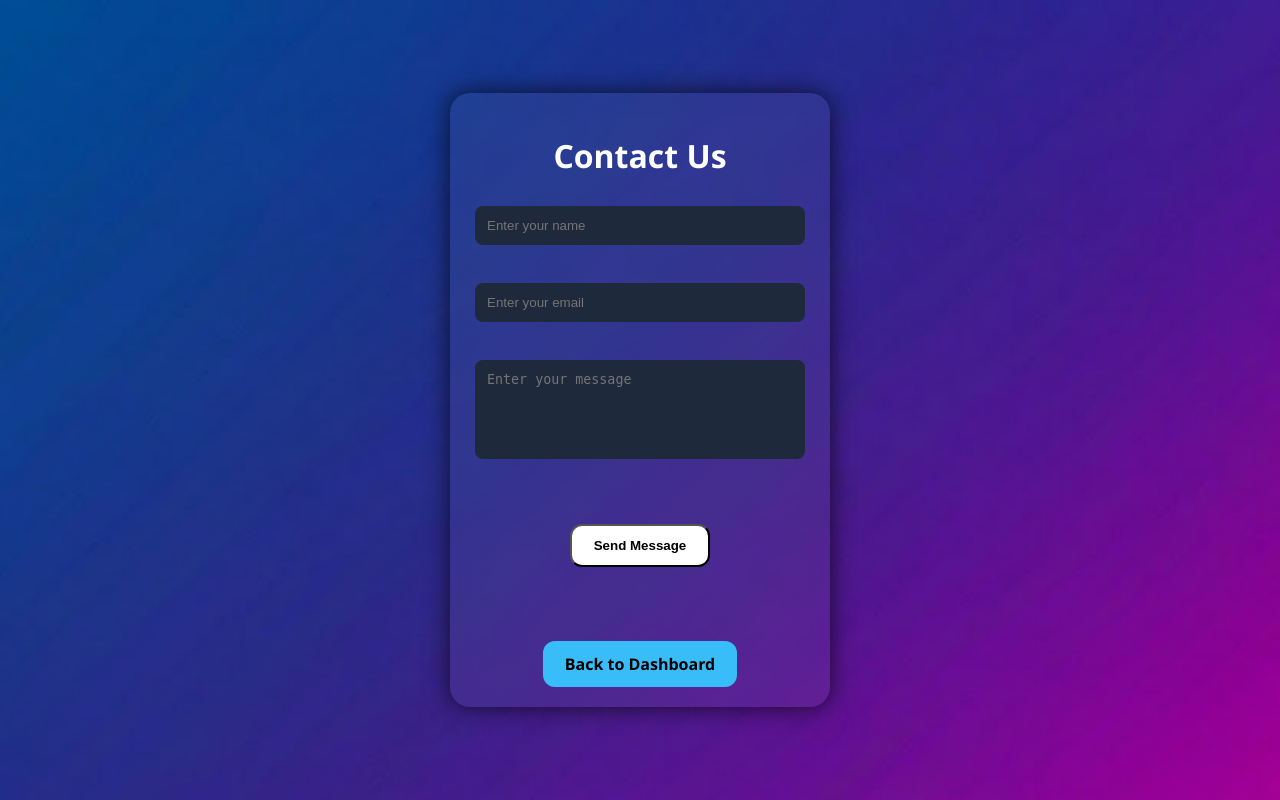
After one commit to Vidhun724/final-tear-project, a Flask app: page /contact in a window 1280 px wide. The commit adds this page. Run offline with Flask 3, Linux system fonts and the light colour scheme.

Commit message:
04-03-26 eve

```diff
--- a/AI_Security_Log_Intelligence_Platform/backend/app.py
+++ b/AI_Security_Log_Intelligence_Platform/backend/app.py
@@ -2,9 +2,17 @@ import os
 import mysql.connector
 from flask import Flask, render_template, request, redirect, url_for , session
 from werkzeug.security import generate_password_hash, check_password_hash
+from windows_analyzer import analyze_windows_log
+from Linux_analyzer import analyze_system_log
 
 
 app = Flask(__name__)
+
+UPLOAD_FOLDER = os.path.join(os.path.dirname(__file__), 'uploads')
+app.config['UPLOAD_FOLDER'] = UPLOAD_FOLDER
+
+
+
 app.secret_key = "mysecretkey123"
 
 
@@ -99,6 +107,104 @@ def about():
     return render_template("about.html")
 
 
+@app.route('/contact', methods=['GET', 'POST'])
+def contact():
+
+    if request.method == 'POST':
+        name = request.form['name']
+        email = request.form['email']
+        message = request.form['message']
+
+        print("New Contact Message:")
+        print("Name:", name)
+        print("Email:", email)
+        print("Message:", message)
+
+        return "<center><h2 style='color:green;'>Message Sent Successfully!</h2><a href='/Dashboard'>Back to Dashboard</a></center>"
+
+    return render_template('contact.html')
+
+
+
+
+@app.route('/upload_test', methods=['POST'])
+def upload_test():
+
+    if 'logfile' not in request.files:
+        return "No file uploaded"
+
+    file = request.files['logfile']
+
+    if file.filename == '':
+        return "No selected file"
+
+    filename = file.filename
+    filepath = os.path.join(app.config['UPLOAD_FOLDER'], filename)
+
+    file.save(filepath)
+
+    return "File saved successfully!"
+
+
+
+@app.route('/windows_logs')
+def windows_logs():
+    if 'user' not in session:
+        return redirect(url_for('login_page'))
+
+    return render_template("windows_logs.html")
+
+
+
+
+@app.route('/upload_windows', methods=['POST'])
+def upload_windows():
+
+    if 'logfile' not in request.files:
+        return "No file uploaded"
+
+    file = request.files['logfile']
+
+    if file.filename == '':
+        return "No selected file"
+
+    filename = file.filename
+    filepath = os.path.join(app.config['UPLOAD_FOLDER'], filename)
+
+    file.save(filepath)
+
+    results = analyze_windows_log(filepath)
+
+    return render_template("result.html", results=results)
+
+
+
+@app.route('/upload_Linux', methods=['POST'])
+def upload_Linux():
+
+    if 'logfile' not in request.files:
+        return "No file uploaded"
+
+    file = request.files['logfile']
+
+    if file.filename == '':
+        return "No selected file"
+
+    filename = file.filename
+    filepath = os.path.join(app.config['UPLOAD_FOLDER'], filename)
+
+    file.save(filepath)
+
+    results = analyze_system_log(filepath)
+
+    return render_template("result.html", results=results)
+
+
+
+@app.route('/Linux_logs')
+def Linux_logs():
+    return render_template("Linux_logs.html")
+
 
 
 if __name__ == '__main__':
--- /dev/null
+++ b/AI_Security_Log_Intelligence_Platform/backend/templates/contact.html
@@ -0,0 +1,134 @@
+<!DOCTYPE html>
+<html>
+<head>
+    <title>Contact Us</title>
+
+<style>
+body{
+    margin:0;
+        height:100vh;
+        font-family:Segoe UI;
+        background: url("{{ url_for('static', filename='images/about_bar.jpg') }}");
+        background-size: cover;
+        background-position: center;
+        background-repeat: no-repeat;
+        display:flex;
+        justify-content:center;
+        align-items:center;
+        color:white;
+}
+
+.card{
+    background: rgba(255,255,255,0.05);
+    padding: 20px;
+    width: 340px;
+    border-radius: 20px;
+    backdrop-filter: blur(10px);
+    box-shadow: 0 0 25px rgba(0,0,0,0.7);
+    text-align: center;
+
+    animation:fadeIn 1s ease;
+}
+
+.back_button{
+    display:inline-block;
+    margin-top:30px;
+    padding:12px 22px;
+    border-radius:12px;
+    text-decoration:none;
+    background:white;
+    color:black;
+    font-weight:bold;
+    cursor:pointer;
+    transition:0.3s;
+}
+
+.back_button:hover{
+        background:#1d4ed8;
+        transform:scale(1.05);
+        box-shadow:0 0 12px #0D0221;
+    }
+
+
+.d_back_button{
+    display:inline-block;
+    margin-top:30px;
+    padding:12px 22px;
+    border-radius:12px;
+    text-decoration:none;
+    background:#38bdf8;
+    color:black;
+    font-weight:bold;
+    transition:0.3s;
+}
+
+.d_back_button:hover{
+        background:#0ea5e9;
+        transform:scale(1.05);
+}
+input{
+        width:90%;
+        padding:12px;
+        margin:8px 0;
+        border:none;
+        border-radius:8px;
+        outline:none;
+        background:#1e293b;
+        color:white;
+        transition:0.3s;
+    }
+    input:focus{
+        box-shadow:0 0 8px #3b82f6;
+    }
+
+textarea:focus{
+        box-shadow:0 0 8px #3b82f6;
+}
+textarea{
+        width:90%;
+        padding:12px;
+        margin:8px 0;
+        border:none;
+        border-radius:8px;
+        outline:none;
+        background:#1e293b;
+        color:white;
+        transition:0.3s;
+        resize:none;
+    }
+
+@keyframes fadeIn{
+        from{opacity:0; transform:translateY(20px);}
+        to{opacity:1; transform:translateY(0);}
+}
+</style>
+
+</head>
+
+<body>
+
+<div class="card">
+
+<h1>Contact Us</h1>
+
+<form method="POST" action="/contact">
+
+    <input type="text" name="name" placeholder="Enter your name" required>
+    <br><br>
+
+    <input type="email" name="email" placeholder="Enter your email" required>
+    <br><br>
+
+    <textarea name="message" placeholder="Enter your message" rows="5" required></textarea>
+    <br><br>
+
+    <button type="submit" class="back_button">Send Message</button>
+
+</form>
+
+<br><br>
+<a href="/Dashboard" class="d_back_button">Back to Dashboard</a>
+
+</div>
+</body>
+</html>
```
Also changed, not shown: AI_Security_Log_Intelligence_Platform/backend/Linux_analyzer.py (added, +44 -0 lines), AI_Security_Log_Intelligence_Platform/backend/templates/Dashboard.html (+16 -8 lines), AI_Security_Log_Intelligence_Platform/backend/templates/Linux_logs.html (added, +120 -0 lines), AI_Security_Log_Intelligence_Platform/backend/templates/about.html (+9 -1 lines), AI_Security_Log_Intelligence_Platform/backend/templates/result.html (added, +122 -0 lines), AI_Security_Log_Intelligence_Platform/backend/templates/windows_logs.html (added, +119 -0 lines), AI_Security_Log_Intelligence_Platform/backend/windows_analyzer.py (added, +61 -0 lines), AI_Security_Log_Intelligence_Platform/backend/static/images/upload_image.jpg (added).
